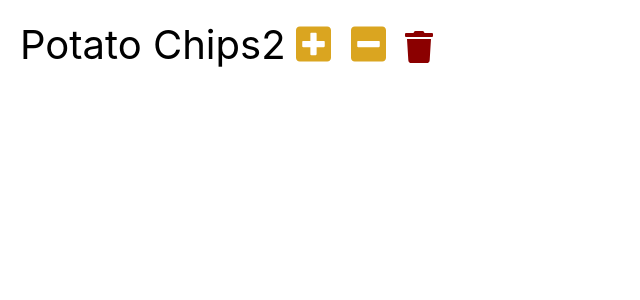
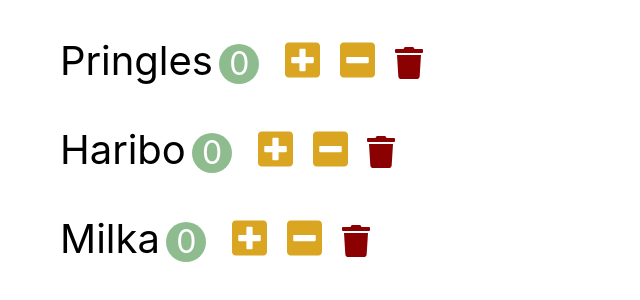
Before and after one commit to adc0612/market-cart, a React (Create React App) app: page / in a window 1280 px wide. Shown: the top 300 px of the page, without its empty margins (0-640 px from the left). Built offline with nearby package versions, Linux system fonts and the light colour scheme.

Commit message:
state separation and props passing

```diff
--- a/src/App.css
+++ b/src/App.css
@@ -32,7 +32,7 @@
   border-radius: 50%;
 }
 
-.habits {
+.products {
   padding: 0.5em;
   padding-top: 2em;
 }
@@ -53,13 +53,13 @@
   color: white;
 }
 
-.habit {
+.product {
   font-size: 2.5rem;
   padding: 0.5em;
   list-style: none;
 }
 
-.habit-count {
+.product-count {
   display: inline-block;
   text-align: center;
   font-size: 2rem;
@@ -73,27 +73,27 @@
   border-radius: 50%;
 }
 
-.habit-button {
+.product-button {
   font-size: 2.5rem;
   margin: 0 0.1em;
   background-color: transparent;
 }
 
-.habit-button:hover {
+.product-button:hover {
   opacity: 0.8;
 }
 
-.habit-increase,
-.habit-decrease {
+.product-increase,
+.product-decrease {
   color: goldenrod;
 }
 
-.habit-delete {
+.product-delete {
   font-size: 2rem;
   color: darkred;
 }
 
-.habits-reset {
+.products-reset {
   font-size: 1.5rem;
   padding: 0.2em 1em;
   background-color: green;
--- a/src/app.jsx
+++ b/src/app.jsx
@@ -1,10 +1,10 @@
 import React from 'react';
 import './app.css';
-import Product from './components/product';
+import Products from './components/products';
 
 function App() {
   return (
-    <Product></Product>
+    <Products></Products>
   );
 }
 
--- a/src/components/product.jsx
+++ b/src/components/product.jsx
@@ -1,18 +1,34 @@
 import React, { Component } from 'react';
 
 class Product extends Component {
+    state = {
+        count: 0,
+    };
+    handleIncrement = () => {
+        // state 오브젝트 안에있는 count를 증가 한 뒤 state를 업데이트 해야 함
+        // state를 업데이트 했을 때는 바로 state에 값을 넣거나 연산을 하면 안됨
+        // this.state.count += 1;
+        // this.setState를 이용해서 꼭 state를 변경해야한다.
+        this.setState({count: this.state.count + 1});
+    };
+    handleDecrement = () => {
+        const count = this.state.count - 1;
+        // count에 state의 count값을 집어넣고 만약 0이면 더이상 감소되지않고 0으로 셋팅하고 아니면 감소시켜준다.
+        this.setState({count: count < 0 ? 0 : count});
+    }
     render() {
+        const {name, count} = this.props.product;
         return (
-            <li className="habit">
-                <span className="product-name">Potato Chips</span>
-                <span className="product-count">2</span>
-                <button className="habit-button habit-increase">
+            <li className="product">
+                <span className="product-name">{name}</span>
+                <span className="product-count">{count}</span>
+                <button className="product-button product-increase" onClick={this.handleIncrement}>
                     <i className="fas fa-plus-square"></i>
                 </button>
-                <button className="habit-button habit-decrease">
+                <button className="product-button product-decrease" onClick={this.handleDecrement}>
                     <i className="fas fa-minus-square"></i>
                 </button>
-                <button className="habit-button habit-delete">
+                <button className="product-button product-delete" onClick={this.handleDelete}>
                     <i className="fas fa-trash"></i>
                 </button>
             </li>
--- /dev/null
+++ b/src/components/products.jsx
@@ -0,0 +1,24 @@
+import React, { Component } from 'react';
+import Product from './product';
+
+class Products extends Component {
+    state = {
+        products: [
+            {id: 1, name: 'Pringles', count: 0},
+            {id: 2, name: 'Haribo', count: 0},
+            {id: 3, name: 'Milka', count: 0},
+        ],
+    };
+    render() {
+        return (
+            <ul>
+                {this.state.products.map(product => (
+                    // Product의 컴포넌트에 product props로 전달
+                    <Product key={product.id} product={product}></Product>
+                ))}
+            </ul>
+        );
+    }
+}
+
+export default Products;
```
